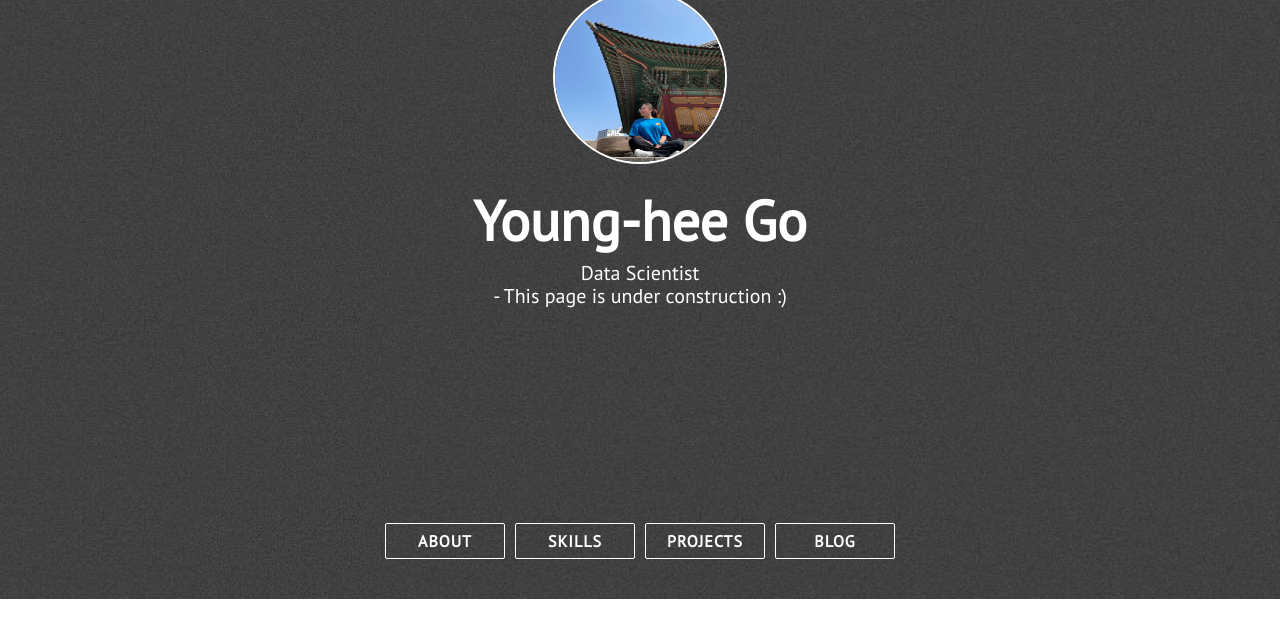
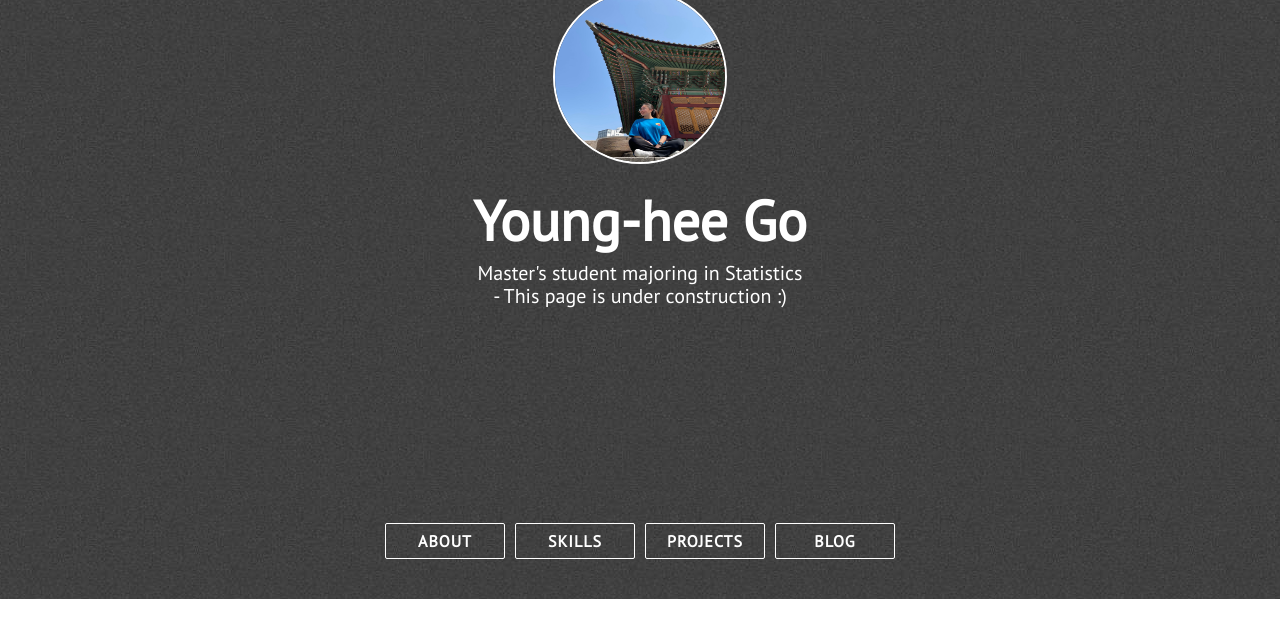
Before and after one commit to YoungheeGGO/YoungheeGGo.github.io, a Jekyll site: the page built from index.html, in a window 1280 px wide and 900 px high, scrolled down 301 px. Shown: the top 638 px of the window. Built offline with Jekyll 4.4.1, drawn with Linux system fonts in a browser that asks for light colours; nearby versions of some CDN libraries.

Commit message:
Update _config.yml

```diff
--- a/_config.yml
+++ b/_config.yml
@@ -1,5 +1,5 @@
 title: Young-hee Go
-description: Data Scientist </br> - This page is under construction :)
+description: Master's student majoring in Statistics </br> - This page is under construction :)
 site_title: 'Page-YoungheeGo'
 
 # Build settings
```
